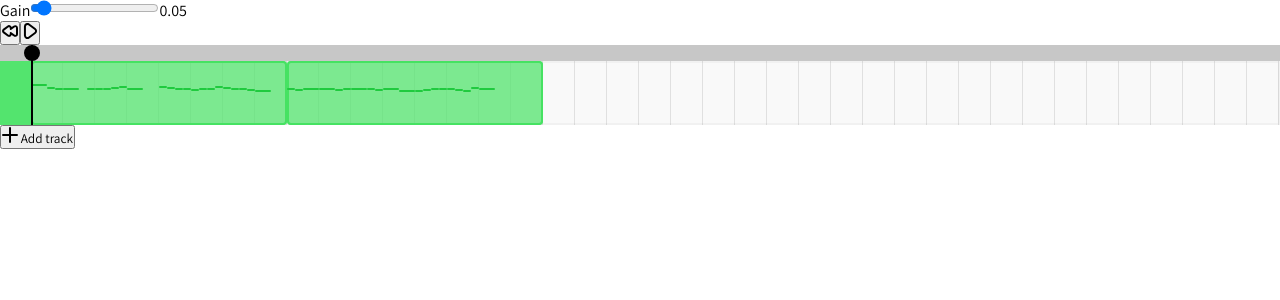
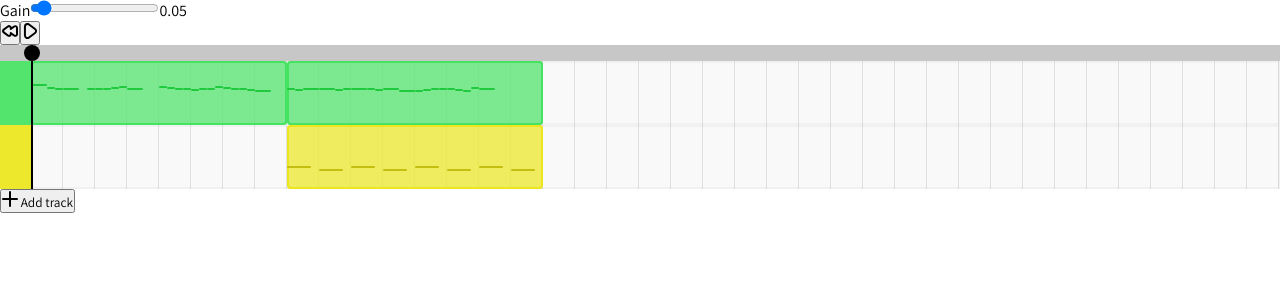
Before and after one commit to maanlamp/typed-music, a React (Create React App) app: page / in a window 1280 px wide. Shown: the top 300 px of the page. Built offline with nearby package versions, Linux system fonts and the light colour scheme.

Commit message:
Make a little tune

```diff
--- a/src/components/tracks.tsx
+++ b/src/components/tracks.tsx
@@ -119,6 +119,49 @@ const Tracks = () => {
 						[69, 1],
 						[76, 1],
 						[73, 2]
+					] as [number | null, number][]
+				)
+					.map(
+						([note, duration], i, all) =>
+							note && {
+								note,
+								velocity: 127,
+								time:
+									all
+										.slice(0, i)
+										.map(([, d]) => d)
+										.reduce((x, d) => x + d, 0) *
+									(units.millisecondsPerBeat / 4),
+								duration:
+									(units.millisecondsPerBeat / 4) *
+									duration
+							}
+					)
+					.filter(Boolean) as MidiNoteWithDuration[]
+			}
+		],
+		[
+			{
+				start: units.millisecondsPerBar * 2,
+				end: units.millisecondsPerBar * 4,
+				notes: (
+					[
+						[45, 3],
+						[null, 1],
+						[40, 3],
+						[null, 1],
+						[45, 3],
+						[null, 1],
+						[40, 3],
+						[null, 1],
+						[45, 3],
+						[null, 1],
+						[40, 3],
+						[null, 1],
+						[45, 3],
+						[null, 1],
+						[40, 3],
+						[null, 1]
 					] as [number | null, number][]
 				)
 					.map(
--- a/src/lib/audio.ts
+++ b/src/lib/audio.ts
@@ -52,13 +52,11 @@ const useAudio = (props?: UseAudioParams) => {
 	const play = ({
 		note,
 		synth,
-		afterMs,
-		time = 0
+		afterMs = 0
 	}: {
 		note: MidiNote | MidiNoteWithDuration;
 		synth: Synthesiser;
 		afterMs?: number;
-		time?: number;
 	}) => {
 		for (const synthNode of synth) {
 			const oscillator =
@@ -96,15 +94,11 @@ const useAudio = (props?: UseAudioParams) => {
 			})(nodes.current);
 
 			oscillator.start(
-				AUDIO_CONTEXT.currentTime +
-					(afterMs ?? 0) / 1000
+				AUDIO_CONTEXT.currentTime + afterMs / 1000
 			);
 
 			if (isMidiNoteWithDuration(note)) {
-				stop(
-					note.note,
-					(afterMs ?? 0) + note.duration
-				);
+				stop(note.note, afterMs + note.duration);
 			}
 		}
 	};
--- a/src/lib/playback.ts
+++ b/src/lib/playback.ts
@@ -55,8 +55,7 @@ const usePlayback = ({
 					audio.play({
 						note,
 						synth,
-						afterMs,
-						time
+						afterMs
 					});
 				}
 			}
--- a/src/lib/utils.ts
+++ b/src/lib/utils.ts
@@ -57,3 +57,8 @@ export const classes = (classes: Classes) =>
 		.flat(Infinity as 0)
 		.filter(isTruthy)
 		.join(" ");
+
+export const repeat =
+	(n: number) =>
+	<T>(xs: T | T[]) =>
+		range(n).reduce(all => all.concat(xs), [] as T[]);
```
